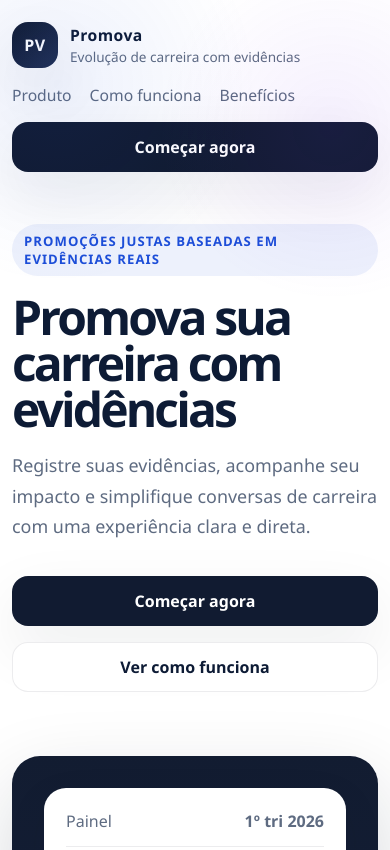
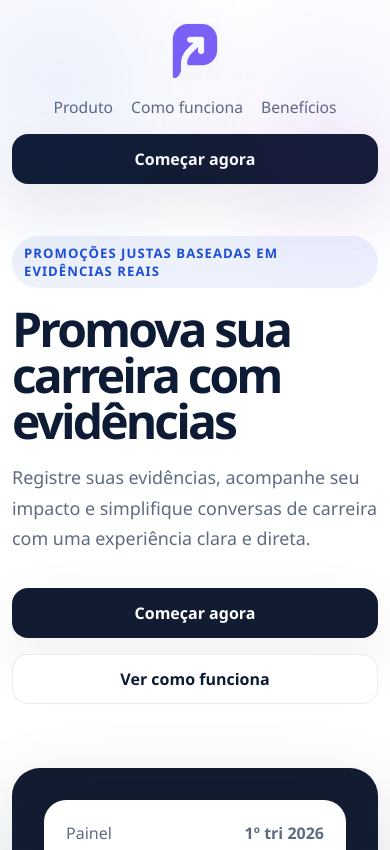
Before and after one commit to PromovaGD/Promova, a website: page index.html in a window 390 px wide. Shown: the top 850 px of the page. Drawn offline with Linux system fonts and the light colour scheme.

Commit message:
feat: replace app logo (#17)

```diff
--- a/frontend/components/layout.mjs
+++ b/frontend/components/layout.mjs
@@ -1,5 +1,8 @@
 import { escapeHtml } from "../utils/html.mjs";
 import { roleLabel } from "../utils/format.mjs";
+
+const BRAND_SYMBOL_SRC = "./frontend/assets/promova-symbol.png";
+const BRAND_WORDMARK_SRC = "./frontend/assets/promova-wordmark.png";
 
 export function siteHeader(mode, user = null) {
   const landingLinks = [
@@ -38,12 +41,8 @@ export function siteHeader(mode, user = null) {
 
   return `
     <header class="site-header">
-      <a class="brand" href="#" data-action="back-home" aria-label="Ir para a página inicial">
-        <span class="brand-mark">PV</span>
-        <span class="brand-copy">
-          <span class="brand-name">Promova</span>
-          <span class="brand-tagline">Evolução de carreira com evidências</span>
-        </span>
+      <a class="brand" href="#" data-action="back-home" aria-label="Promova — ir para a página inicial">
+        ${brandLockup()}
       </a>
       <nav class="site-nav" aria-label="Principal">${nav}</nav>
       <div class="header-actions">
@@ -77,12 +76,8 @@ export function footerLinks() {
   return `
     <footer class="site-footer">
       <div class="container footer-row">
-        <a class="brand footer-brand" href="#" data-action="back-home">
-          <span class="brand-mark">PV</span>
-          <span class="brand-copy">
-            <span class="brand-name">Promova</span>
-            <span class="brand-tagline">Evolução de carreira com evidências</span>
-          </span>
+        <a class="brand footer-brand" href="#" data-action="back-home" aria-label="Promova — ir para a página inicial">
+          ${brandLockup()}
         </a>
         <nav class="footer-links" aria-label="Rodapé">
           <a href="#product">Produto</a>
@@ -92,6 +87,16 @@ export function footerLinks() {
         <p class="footer-copy">© 2026 Promova. Todos os direitos reservados.</p>
       </div>
     </footer>
+  `;
+}
+
+function brandLockup() {
+  return `
+    <img class="brand-mark" src="${BRAND_SYMBOL_SRC}" alt="" aria-hidden="true" />
+    <span class="brand-copy">
+      <img class="brand-wordmark" src="${BRAND_WORDMARK_SRC}" alt="Promova" />
+      <span class="brand-tagline">Evolução de carreira com evidências</span>
+    </span>
   `;
 }
 
--- a/styles.css
+++ b/styles.css
@@ -98,32 +98,31 @@ a {
 }
 
 .brand-mark {
+  display: block;
   width: 46px;
-  height: 46px;
-  border-radius: 16px;
-  display: grid;
-  place-items: center;
-  background: linear-gradient(135deg, #111b31, #213053);
-  color: #fff;
-  font-weight: 800;
-  letter-spacing: 0.04em;
-  box-shadow: var(--shadow);
+  height: 55px;
+  flex: 0 0 auto;
+  object-fit: contain;
 }
 
 .brand-copy {
-  display: grid;
-  gap: 1px;
-}
-
-.brand-name {
-  font-size: 0.98rem;
-  font-weight: 800;
-  letter-spacing: 0.03em;
+  display: flex;
+  align-items: center;
+  gap: 10px;
+  min-width: 0;
+}
+
+.brand-wordmark {
+  display: block;
+  width: 108px;
+  height: auto;
+  flex: 0 0 auto;
 }
 
 .brand-tagline {
   font-size: 0.85rem;
   color: var(--muted);
+  line-height: 1.3;
 }
 
 .site-nav {
@@ -2214,9 +2213,42 @@ a {
     flex-direction: column;
   }
 
-  .site-header,
+  .site-header {
+    align-items: center;
+    gap: 16px;
+    text-align: center;
+  }
+
   .footer-row {
+    justify-content: center;
     gap: 16px;
+    text-align: center;
+  }
+
+  .brand,
+  .footer-brand {
+    justify-content: center;
+    width: 100%;
+  }
+
+  .brand-mark {
+    width: 48px;
+    height: 58px;
+  }
+
+  .brand-copy {
+    display: none;
+  }
+
+  .site-nav,
+  .header-actions,
+  .footer-links {
+    justify-content: center;
+    width: 100%;
+  }
+
+  .footer-copy {
+    width: 100%;
   }
 
   .info-card,
```
Also changed, not shown: frontend/assets/promova-symbol.png (added), frontend/assets/promova-wordmark.png (added).
